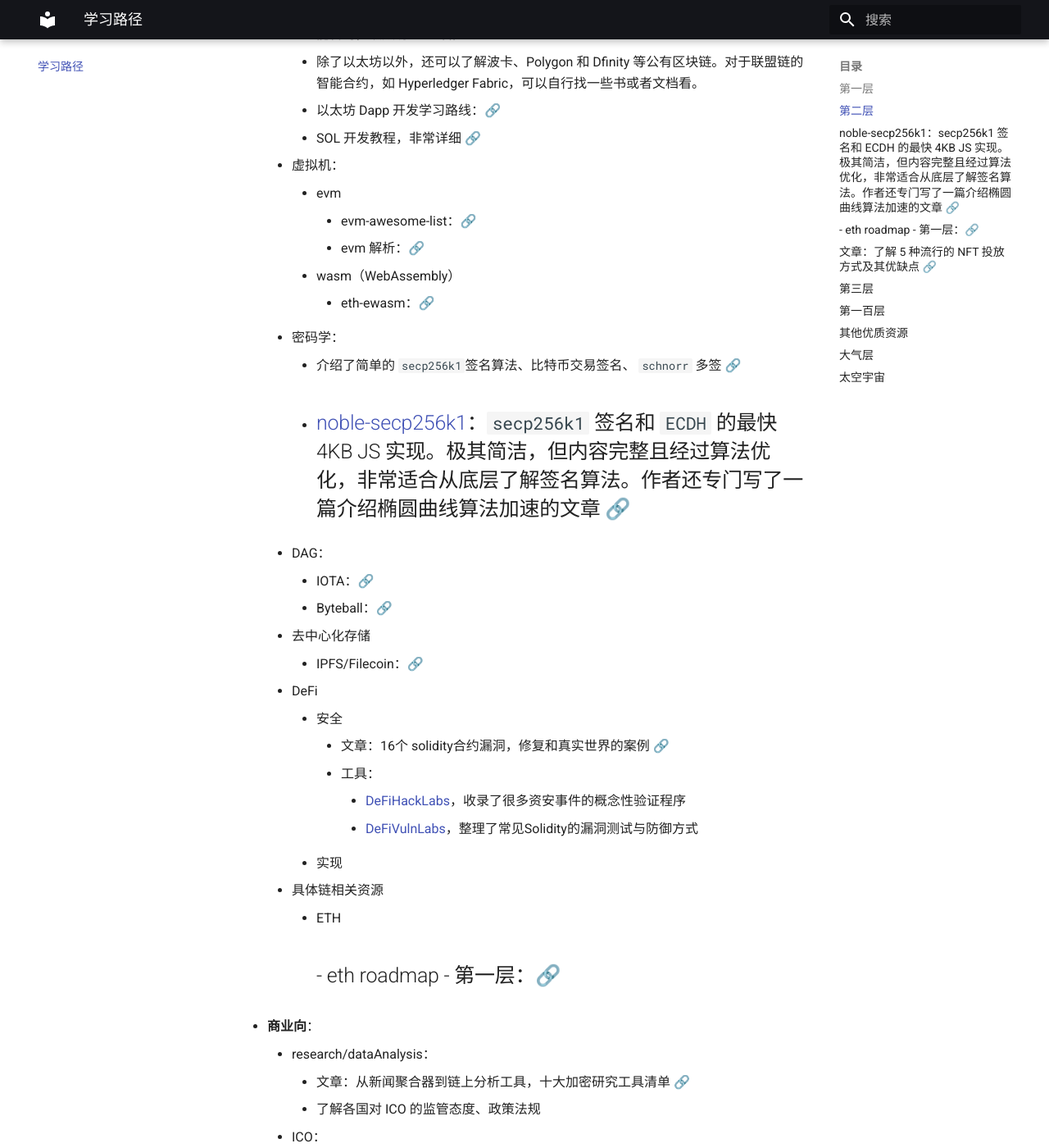
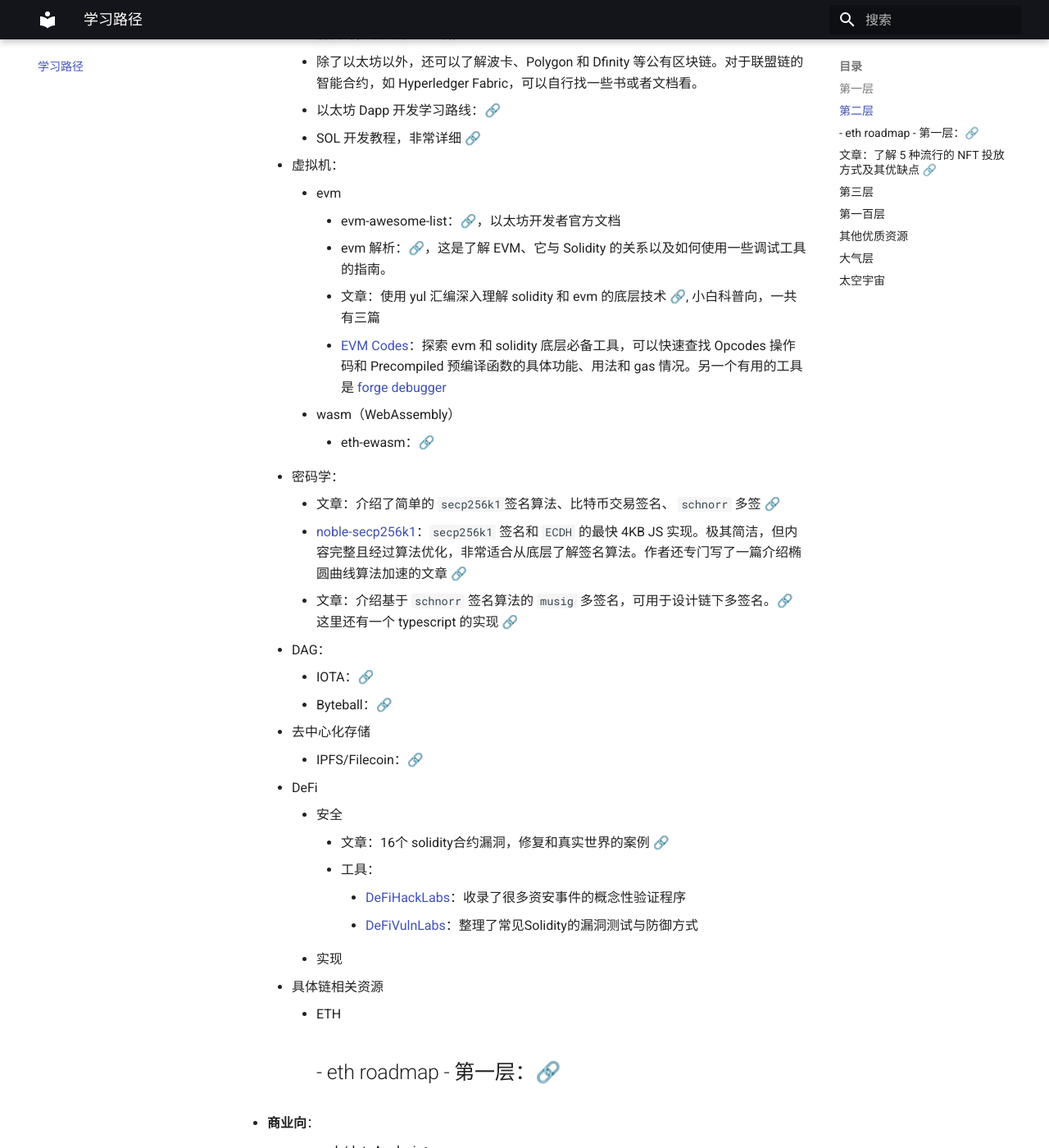
Before and after one commit to ZJUBCA/roadmap, an MkDocs documentation site: the page built from docs/index.md, in a window 1280 px wide and 1400 px high, scrolled down 3530 px. Shown: the whole window at 82% size. Built offline with MkDocs 1.6.1 and Material for MkDocs 9.7.7, drawn with Linux system fonts in a browser that asks for light colours; some of the changed text lies outside the part shown.

Commit message:
feat: add links to the index.md/layer2

```diff
--- a/docs/index.md
+++ b/docs/index.md
@@ -103,14 +103,16 @@
         -   SOL 开发教程，非常详细 [🔗](https://www.soldev.app/course)
     -   虚拟机：
         -   evm
-            -   evm-awesome-list：[🔗](<https://github.com/ethereum/wiki/wiki/Ethereum-Virtual-Machine-(EVM)-Awesome-List>)
-            -   evm 解析：[🔗](https://github.com/CoinCulture/evm-tools/blob/master/analysis/guide.md)
+            -   evm-awesome-list：[🔗](https://ethereum.org/en/developers/docs/evm/)，以太坊开发者官方文档
+            -   evm 解析：[🔗](https://github.com/CoinCulture/evm-tools/blob/master/analysis/guide.md)，这是了解 EVM、它与 Solidity 的关系以及如何使用一些调试工具的指南。
+            -   文章：使用 yul 汇编深入理解 solidity 和 evm 的底层技术 [🔗](https://mirror.xyz/0xB38709B8198d147cc9Ff9C133838a044d78B064B/nk40v2MJKSHXXNSlbqqhpwJf4MtZ9V2Vp8P_bSNwjYc), 小白科普向，一共有三篇
+            -   [EVM Codes](https://www.evm.codes/)：探索 evm 和 solidity 底层必备工具，可以快速查找 Opcodes 操作码和 Precompiled 预编译函数的具体功能、用法和 gas 情况。另一个有用的工具是 [forge debugger](https://book.getfoundry.sh/forge/debugger)
         -   wasm（WebAssembly）
             -   eth-ewasm：[🔗](https://github.com/ewasm)
     -   密码学：
-        -   介绍了简单的 `secp256k1`签名算法、比特币交易签名、 `schnorr` 多签 [🔗](https://www.btcstudy.org/2022/06/13/part-2-bitcoin-p2tr-transaction-breakdown/)
+        -   文章：介绍了简单的 `secp256k1`签名算法、比特币交易签名、 `schnorr` 多签 [🔗](https://www.btcstudy.org/2022/06/13/part-2-bitcoin-p2tr-transaction-breakdown/)
         -   [noble-secp256k1](https://github.com/paulmillr/noble-secp256k1)：`secp256k1` 签名和 `ECDH` 的最快 4KB JS 实现。极其简洁，但内容完整且经过算法优化，非常适合从底层了解签名算法。作者还专门写了一篇介绍椭圆曲线算法加速的文章 [🔗](https://paulmillr.com/posts/noble-secp256k1-fast-ecc/)
-        -
+        -   文章：介绍基于 `schnorr` 签名算法的 `musig` 多签名，可用于设计链下多签名。[🔗](https://blog.blockstream.com/en-musig-a-new-multisignature-standard/) 这里还有一个 typescript 的实现 [🔗](https://github.com/wangshouh/musig)
     -   DAG：
         -   IOTA：[🔗](https://docs.iota.org/introduction)
         -   Byteball：[🔗](https://byteball.org/)
@@ -120,8 +122,8 @@
         -   安全
             -   文章：16个 solidity合约漏洞，修复和真实世界的案例 [🔗](https://hackernoon.com/hackpedia-16-solidity-hacks-vulnerabilities-their-fixes-and-real-world-examples-f3210eba5148)
             -   工具：
-                -   [DeFiHackLabs](https://github.com/SunWeb3Sec/DeFiHackLabs)，收录了很多资安事件的概念性验证程序
-                -   [DeFiVulnLabs](https://github.com/SunWeb3Sec/DeFiVulnLabs)，整理了常见Solidity的漏洞测试与防御方式
+                -   [DeFiHackLabs](https://github.com/SunWeb3Sec/DeFiHackLabs)：收录了很多资安事件的概念性验证程序
+                -   [DeFiVulnLabs](https://github.com/SunWeb3Sec/DeFiVulnLabs)：整理了常见Solidity的漏洞测试与防御方式
         -   实现
     -   具体链相关资源
         -   ETH
@@ -130,7 +132,7 @@
 -   **商业向**：
     -   research/dataAnalysis：
         -   文章：从新闻聚合器到链上分析工具，十大加密研究工具清单 [🔗](https://abmedia.io/20220726-the-10-must-have-crypto-research-tools)
-        -   了解各国对 ICO 的监管态度、政策法规
+        -   [🥩 RAW](https://github.com/chainfeeds/RSSAggregatorforWeb3)：一个聚合了500多个关于Web3的RSS的仓库，里面讲技术的略少，大量文章关于项目动态
     -   ICO：
         -   搜索并了解 ERC-20
         -   搜索并了解 ICO
```
Also changed, not shown: docs/eth/eth.md (+1 -1 lines).
